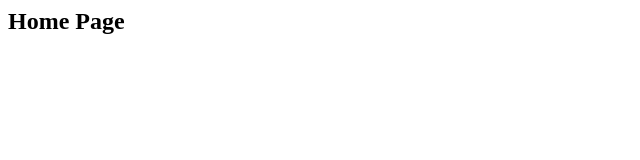
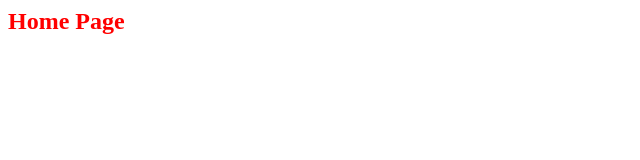
Before and after one commit to karishma358/myrepo03, a plain HTML site: page index.html in a window 1280 px wide. Shown: the whole page, without its empty margins (0-640 px from the left). Drawn offline with Linux system fonts and the light colour scheme.

Commit message:
Formatting 1

```diff
--- a/index.html
+++ b/index.html
@@ -1,4 +1,5 @@
 <html>
+   <link rel=stylesheet type="text/css" href="style.css"/>
    <body>
      <h2>Home Page</h2>
    </body>
--- /dev/null
+++ b/style.css
@@ -0,0 +1,3 @@
+h2{
+  color:red;
+}
```
Also changed, not shown: aboutus.html (+1 -0 lines).
